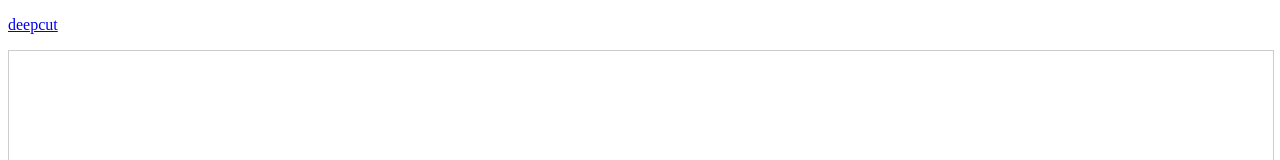
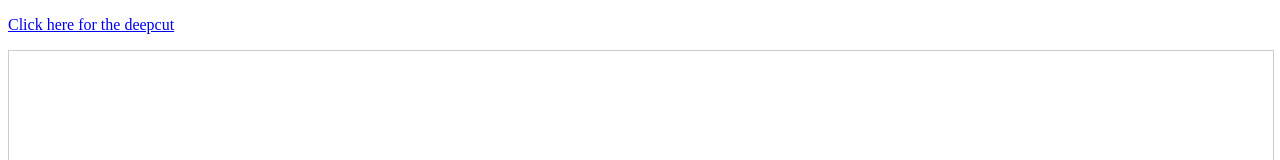
Before and after one commit to Benthedude/deepcut, a plain HTML site: page index.html in a window 1280 px wide. Shown: the top 160 px of the page. Drawn offline with Linux system fonts and the light colour scheme.

Commit message:
Update link text for deepcut

```diff
--- a/index.html
+++ b/index.html
@@ -5,7 +5,7 @@
 </head>
 <body>
   <p>
-    <a href="https://krillion.io/" target="embedFrame">deepcut</a>
+    <a href="https://krillion.io/" target="embedFrame">Click here for the deepcut</a>
   </p>
 
   <iframe name="embedFrame" width="100%" height="600px" style="border: 1px solid #ccc;"></iframe>
```
